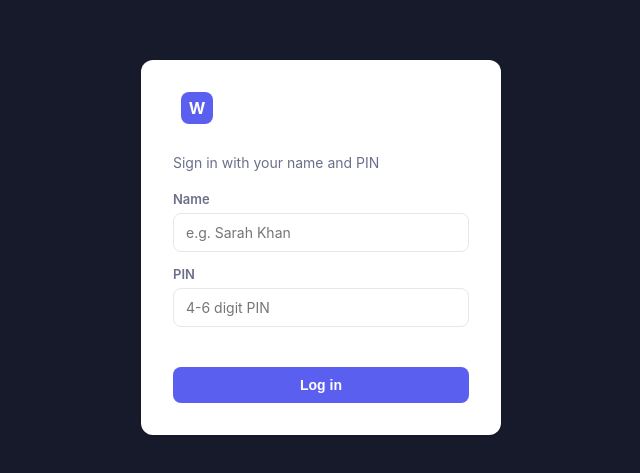
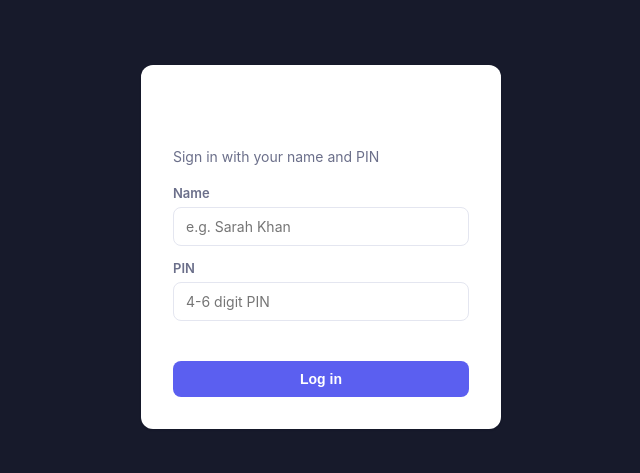
Before and after one commit to abir108/Task-Manager-2, a website: page public/index.html in a window 1280 px wide. Shown: the part 153-626 px from the top of the page, without its empty margins (319-959 px from the left). Drawn offline with Linux system fonts and the light colour scheme; no server answers.

Commit message:
Keep the sidebar/login brand as plain text, no logo/icon
Co-Authored-By: Claude Sonnet 5 <noreply@anthropic.com>

```diff
--- a/public/index.html
+++ b/public/index.html
@@ -12,7 +12,6 @@
 <div class="login-screen" id="login-screen">
   <form class="login-card" id="login-form">
     <div class="brand login-brand">
-      <span class="brand-mark">W</span>
       <span class="brand-name">Project Manager</span>
     </div>
     <p class="subtitle">Sign in with your name and PIN</p>
@@ -32,7 +31,6 @@
   <!-- Sidebar -->
   <aside class="sidebar">
     <div class="brand">
-      <span class="brand-mark">W</span>
       <span class="brand-name">Project Manager</span>
     </div>
 
--- a/public/style.css
+++ b/public/style.css
@@ -101,28 +101,13 @@ body {
 .brand {
   display: flex;
   align-items: center;
-  gap: 10px;
   padding: 0 8px 24px;
   color: #fff;
 }
 
-.brand-mark {
-  width: 32px;
-  height: 32px;
-  flex-shrink: 0;
-  background: var(--accent);
-  border-radius: 8px;
-  display: flex;
-  align-items: center;
-  justify-content: center;
-  font-weight: 700;
-  overflow: hidden;
-}
-.brand-mark img { width: 100%; height: 100%; object-fit: contain; }
-
 .brand-name {
   font-weight: 700;
-  font-size: 15px;
+  font-size: 18px;
   line-height: 1.2;
 }
 
```
